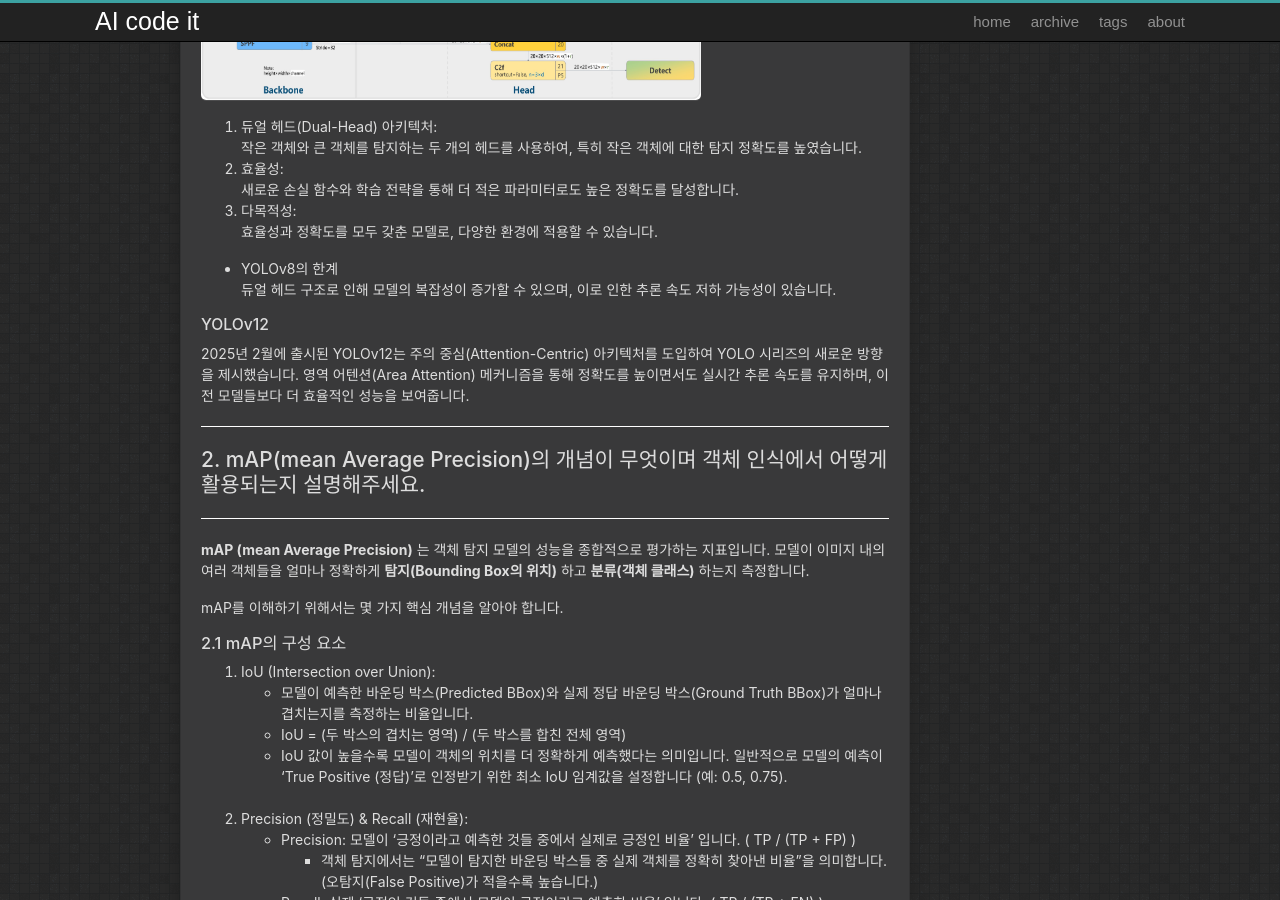
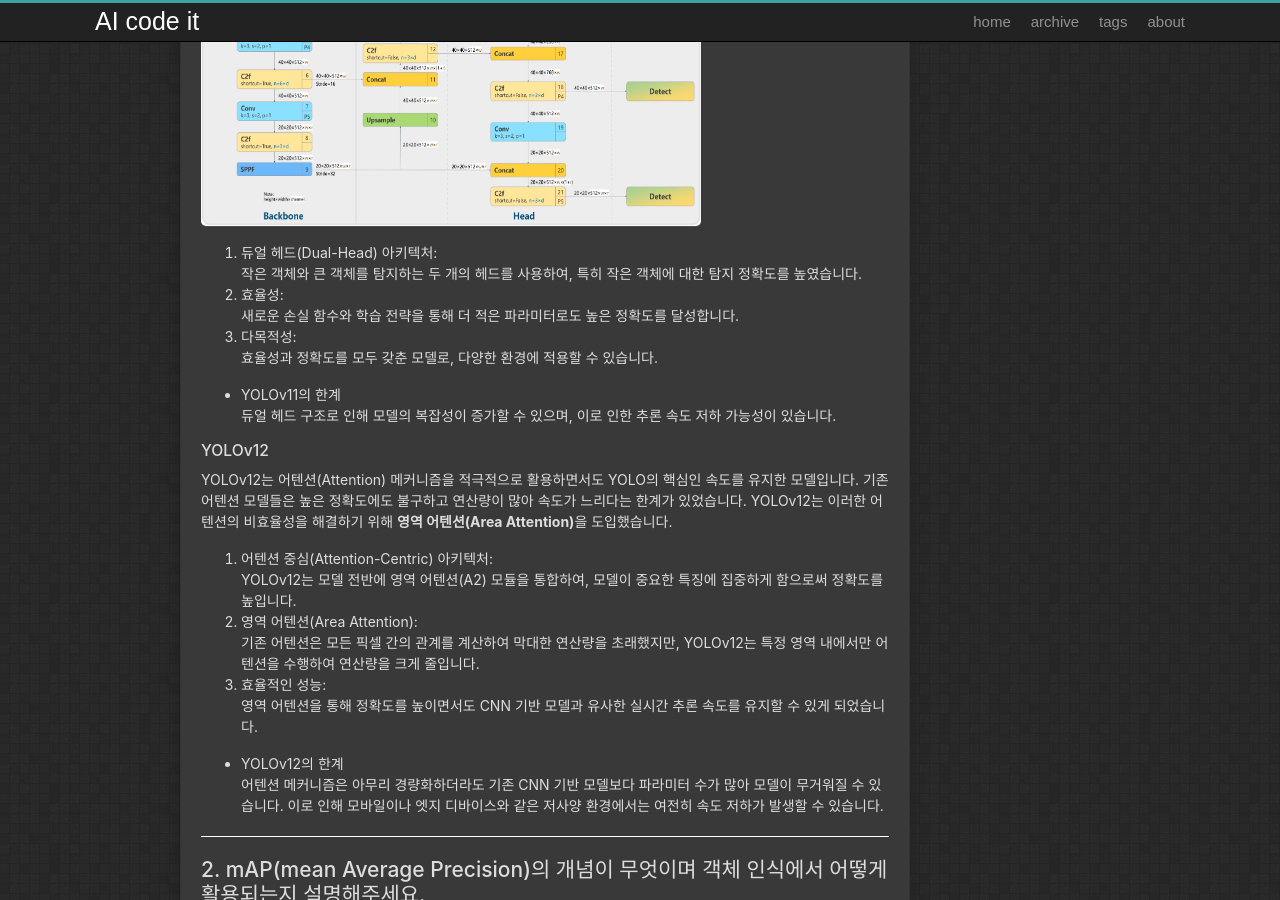
Before and after one commit to Lee-keonhee/AIcodeit, a Jekyll site: the page built from _posts/2025-08-31-weekly_8.md, in a window 1280 px wide and 900 px high, scrolled down 6067 px. Built offline with Jekyll 4.4.1, drawn with Linux system fonts in a browser that asks for light colours.

Commit message:
Update 2025-08-31-weekly_8.md

```diff
--- a/_posts/2025-08-31-weekly_8.md
+++ b/_posts/2025-08-31-weekly_8.md
@@ -117,6 +117,7 @@ YOLOv3에서는 다음과 같은 개선으로 이러한 문제를 해결했습
 #### YOLOv5
 YOLOv4까지는 기존 Darknet이라는 자체 프레임워크를 사용하여 개발이 어렵다는 단점이 있었습니다.
 YOLOv5는 YOLOv3의 핵심 아이디어를 계승하면서 개발 편의성과 성능을 대폭 개선한 모델입니다.
+<br>
 YOLOv5의 구조
 <img src="{{"/assets/images/yolov5.jpg" | relative_url }}" width="450" height="250" alt="yolov5">
 
@@ -135,6 +136,7 @@ Mosaic Augmentation 등 다양한 데이터 증강 기법을 적용하여 모델
 
 #### YOLOv8
 YOLOv8은 YOLOv5의 뒤를 잇는 모델로, 사용 편의성과 성능을 동시에 높였습니다.
+<br>
 YOLOv8의 구조
 <img src="{{"/assets/images/yolov8.jpg" | relative_url }}" width="500" height="600" alt="yolov8">
 
@@ -152,6 +154,7 @@ YOLOv8의 구조
 
 #### YOLOv11
 YOLOv11은 작은 객체 탐지 성능을 획기적으로 향상시키는 데 중점을 둔 모델입니다.
+<br>
 YOLOv11의 구조
 <img src="{{"/assets/images/yolov8.jpg" | relative_url }}" width="500" height="600" alt="yolov8">
 
@@ -162,12 +165,20 @@ YOLOv11의 구조
 3. 다목적성:
 효율성과 정확도를 모두 갖춘 모델로, 다양한 환경에 적용할 수 있습니다.
 
-- YOLOv8의 한계
+- YOLOv11의 한계
 듀얼 헤드 구조로 인해 모델의 복잡성이 증가할 수 있으며, 이로 인한 추론 속도 저하 가능성이 있습니다.
 
 #### YOLOv12
-2025년 2월에 출시된 YOLOv12는 주의 중심(Attention-Centric) 아키텍처를 도입하여 YOLO 시리즈의 새로운 방향을 제시했습니다. 영역 어텐션(Area Attention) 메커니즘을 통해 정확도를 높이면서도 실시간 추론 속도를 유지하며, 이전 모델들보다 더 효율적인 성능을 보여줍니다.
+YOLOv12는 어텐션(Attention) 메커니즘을 적극적으로 활용하면서도 YOLO의 핵심인 속도를 유지한 모델입니다. 기존 어텐션 모델들은 높은 정확도에도 불구하고 연산량이 많아 속도가 느리다는 한계가 있었습니다. YOLOv12는 이러한 어텐션의 비효율성을 해결하기 위해 **영역 어텐션(Area Attention)**을 도입했습니다.
+1. 어텐션 중심(Attention-Centric) 아키텍처:
+YOLOv12는 모델 전반에 영역 어텐션(A2) 모듈을 통합하여, 모델이 중요한 특징에 집중하게 함으로써 정확도를 높입니다.
+2. 영역 어텐션(Area Attention):
+기존 어텐션은 모든 픽셀 간의 관계를 계산하여 막대한 연산량을 초래했지만, YOLOv12는 특정 영역 내에서만 어텐션을 수행하여 연산량을 크게 줄입니다.
+3. 효율적인 성능:
+영역 어텐션을 통해 정확도를 높이면서도 CNN 기반 모델과 유사한 실시간 추론 속도를 유지할 수 있게 되었습니다.
 
+- YOLOv12의 한계
+어텐션 메커니즘은 아무리 경량화하더라도 기존 CNN 기반 모델보다 파라미터 수가 많아 모델이 무거워질 수 있습니다. 이로 인해 모바일이나 엣지 디바이스와 같은 저사양 환경에서는 여전히 속도 저하가 발생할 수 있습니다.
 
 ---
 ## 2. mAP(mean Average Precision)의 개념이 무엇이며 객체 인식에서 어떻게 활용되는지 설명해주세요.
```
